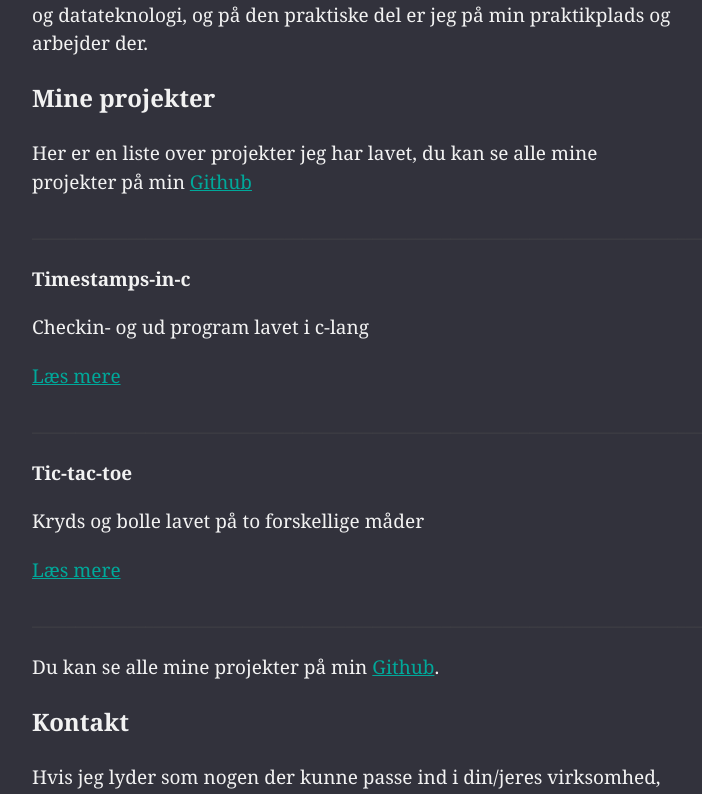
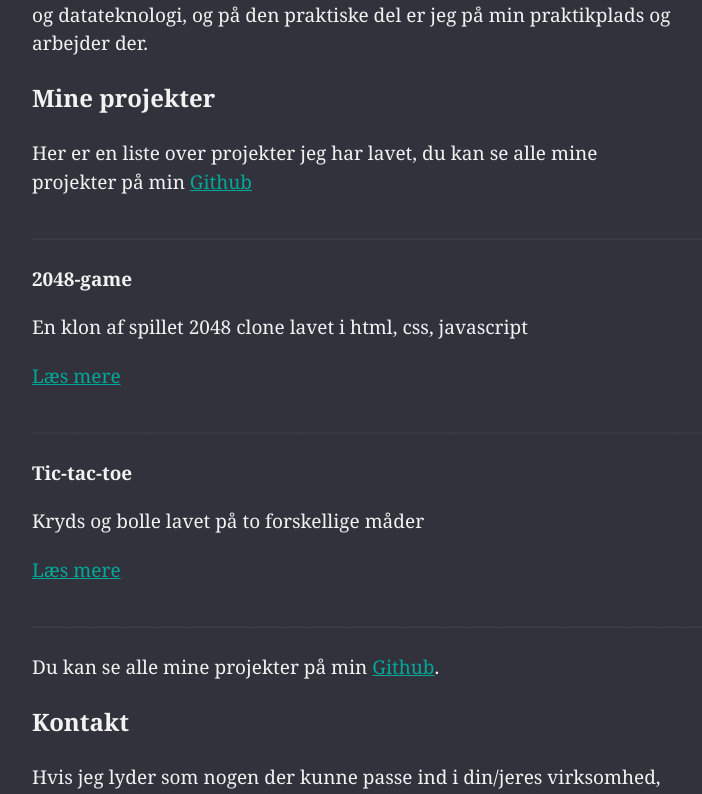
Before and after one commit to mtkonge/personal-page, a plain HTML site: page index.html in a window 1280 px wide. Shown: the part 643-1437 px from the top of the page, without its empty margins (224-926 px from the left). Drawn offline with Linux system fonts and the light colour scheme.

Commit message:
made script to create my projects

```diff
--- a/index.html
+++ b/index.html
@@ -39,22 +39,10 @@
             En eux fungere sådan at jeg er et halvt år af gangen på min læringsdel og min praktiske del. På læringsdelen lærer jeg om de gymnasielle fag og datateknologi, og på den praktiske del er jeg på min praktikplads og arbejder der.
         </p>
         <h2>Mine projekter</h2>
-        <div class="projects">
+        <div id="projects">
                 <p>Her er en liste over projekter jeg har lavet, du kan se alle mine projekter på min <a href="https://www.github.com/mtkonge">Github</a></p>
-                <p class="project-seperator">___________________________________________________________________________________________________________________________________</p>
-                <p class="project-headline">Timestamps-in-c</p>
-                <p class="project-description">Checkin- og ud program lavet i c-lang</p>
-                <p>
-                    <a href="https://www.github.com/mtkonge/timestamps-in-c">Læs mere</a>
-                </p>
-                <p class="project-seperator">___________________________________________________________________________________________________________________________________</p>
-                <p class="project-headline">Tic-tac-toe</p>
-                <p class="project-description">Kryds og bolle lavet på to forskellige måder</p>
-                <p>
-                    <a href="https://www.github.com/mtkonge/tic-tac-toe">Læs mere</a>
-                </p>
-                <p class="project-seperator">___________________________________________________________________________________________________________________________________</p>
-        </div>
+            </div>
+        <p class="project-seperator">___________________________________________________________________________________________________________________________________</p>
         <p>
             Du kan se alle mine projekter på min
             <a href="https://www.github.com/mtkonge">Github</a>.
@@ -71,6 +59,6 @@
 
 
     </div>
-
+    <script src="script.js"></script>
 </body>
 </html>
--- a/script.js
+++ b/script.js
@@ -0,0 +1,16 @@
+
+const projects = document.getElementById("projects")
+
+function createProject(title, description, link) {
+    projects.innerHTML += `
+    <p class="project-seperator">___________________________________________________________________________________________________________________________________</p>
+    <p class="project-headline">${title}</p>
+    <p class="project-description">${description}</p>
+    <p>
+        <a href="${link}">Læs mere</a>
+    </p>
+    `
+}
+
+createProject("2048-game", "En klon af spillet 2048 clone lavet i html, css, javascript", "https://github.com/mtkonge/2048-game")
+createProject("Tic-tac-toe", "Kryds og bolle lavet på to forskellige måder", "https://github.com/mtkonge/tic-tac-toe")
```
Also changed, not shown: todo.txt (deleted).
